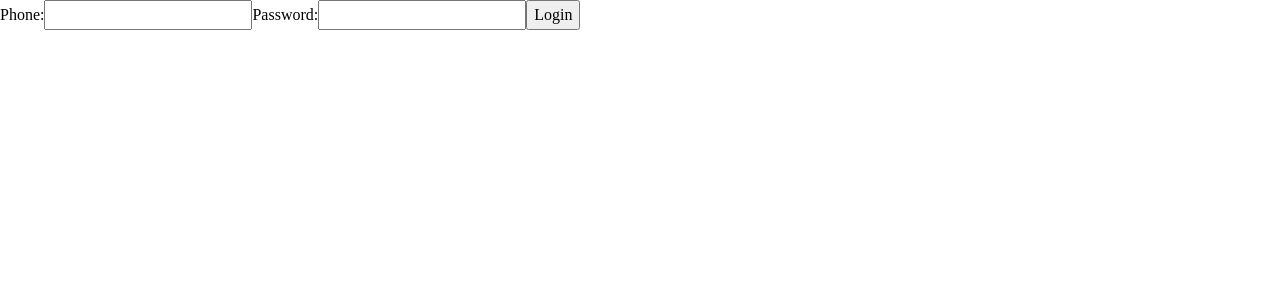
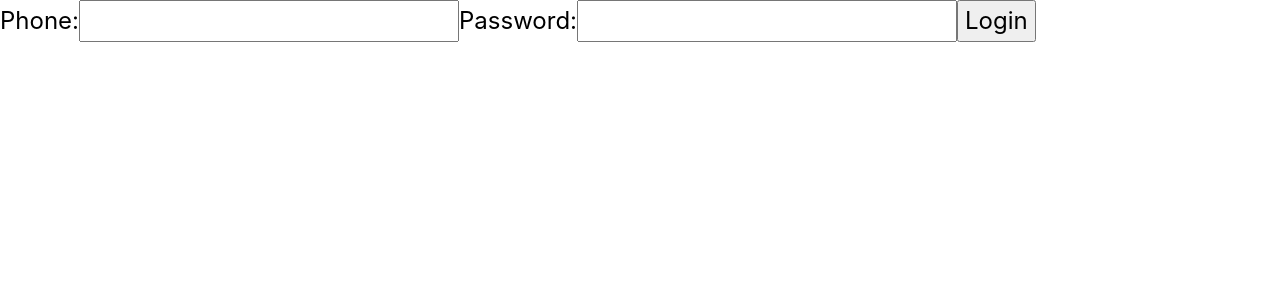
Before and after one commit to replakcan/messaging-app, a React (Vite) app in the folder frontend/: page /login in a window 1280 px wide. Shown: the top 300 px of the page. Built offline with nearby package versions, Linux system fonts and the light colour scheme.

Commit message:
Creates global css variables

```diff
--- a/frontend/src/styles/root.css
+++ b/frontend/src/styles/root.css
@@ -0,0 +1,67 @@
+:root {
+  --color-bg-sidebar: #2f3e46;
+  --color-bg-sidebar-active: #354f52;
+  --color-bg-header: #52796f;
+  --color-bg-chat-own: #84a98c;
+  --color-bg-chat-other: #cad2c5;
+  --color-bg-main: #f0f0f0;
+  --color-bg-input: #ffffff;
+  --color-btn-send: #52796f;
+
+  --color-text-chat-other: #000000;
+
+  --color-border-light: #cccccc;
+
+  --color-text-sidebar: #ececec;
+  --color-text-active-header: #ffffff;
+  --color-text-message-own: #ffffff;
+  --color-text-message-other: #1e1e1e;
+  --color-text-input: #333333;
+  --color-text-placeholder: #888888;
+
+  --color-info-border: #2f3e46;
+}
+
+#root {
+  font-size: 1.5rem;
+  font-family: 'Inter', sans-serif;
+  scrollbar-width: thin;
+  scrollbar-color: #a5a5a5 transparent;
+}
+
+:-webkit-scrollbar {
+  width: 6px;
+  height: 6px;
+}
+
+:-webkit-scrollbar-track {
+  background: transparent;
+}
+
+:-webkit-scrollbar-thumb {
+  background-color: #a5a5a5;
+}
+
+* {
+  scrollbar-width: thin;
+  scrollbar-color: var(--scroll-thumb) transparent;
+}
+
+*::-webkit-scrollbar {
+  width: 6px;
+  height: 6px;
+}
+
+*::-webkit-scrollbar-track {
+  background: transparent;
+}
+
+*::-webkit-scrollbar-thumb {
+  background-color: var(--scroll-thumb);
+  border-radius: 10px;
+  border: 1px solid transparent;
+}
+
+*::-webkit-scrollbar-thumb:hover {
+  background-color: var(--scroll-thumb-hover);
+}
```
